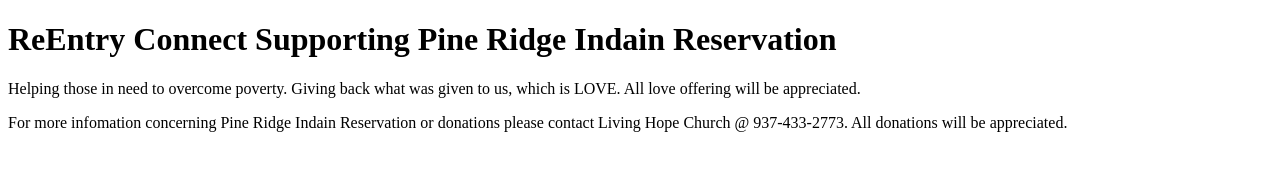
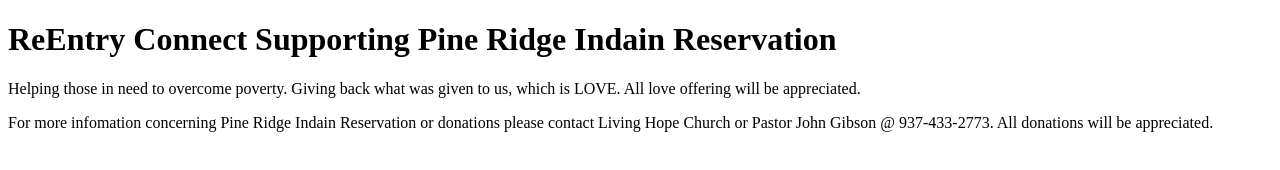
Before and after one commit to MarcusDavis1/empty_basic_html5, a plain HTML site: page index.html in a window 1280 px wide. Drawn offline with Linux system fonts and the light colour scheme.

Commit message:
addition

```diff
--- a/index.html
+++ b/index.html
@@ -15,6 +15,6 @@
 <body>
   <h1> ReEntry Connect Supporting Pine Ridge Indain Reservation </h1>
   <p> Helping those in need to overcome poverty. Giving back what was given to us, which is LOVE. All love offering will be appreciated.</p>
-  <p> For more infomation concerning Pine Ridge Indain Reservation or donations please contact Living Hope Church @ 937-433-2773. All donations will be appreciated.</p>
+  <p> For more infomation concerning Pine Ridge Indain Reservation or donations please contact Living Hope Church or Pastor John Gibson @ 937-433-2773. All donations will be appreciated.</p>
 </body>
 </html>
```
